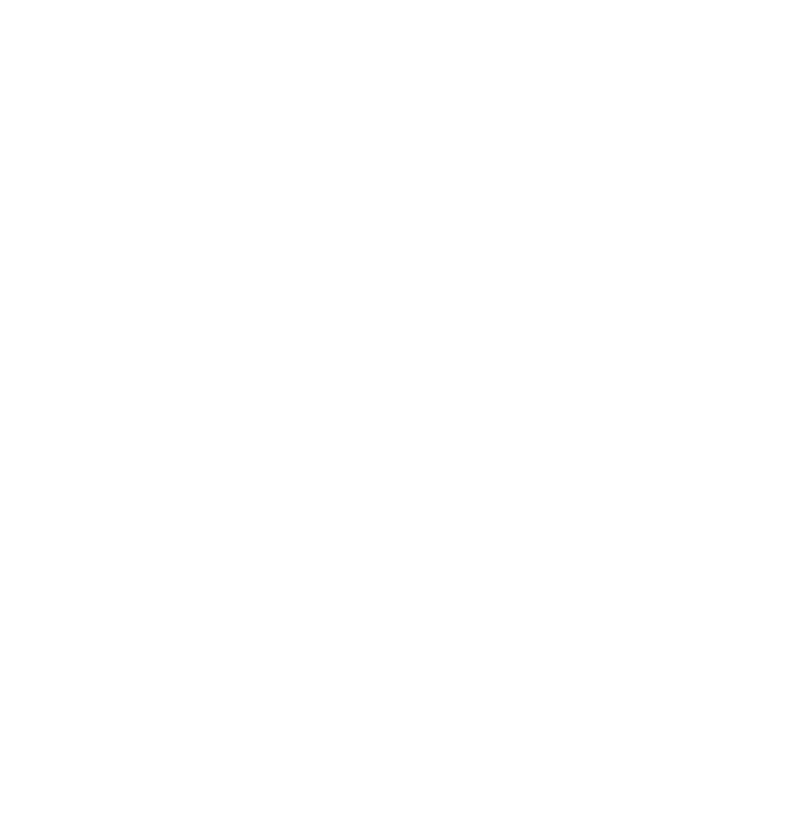
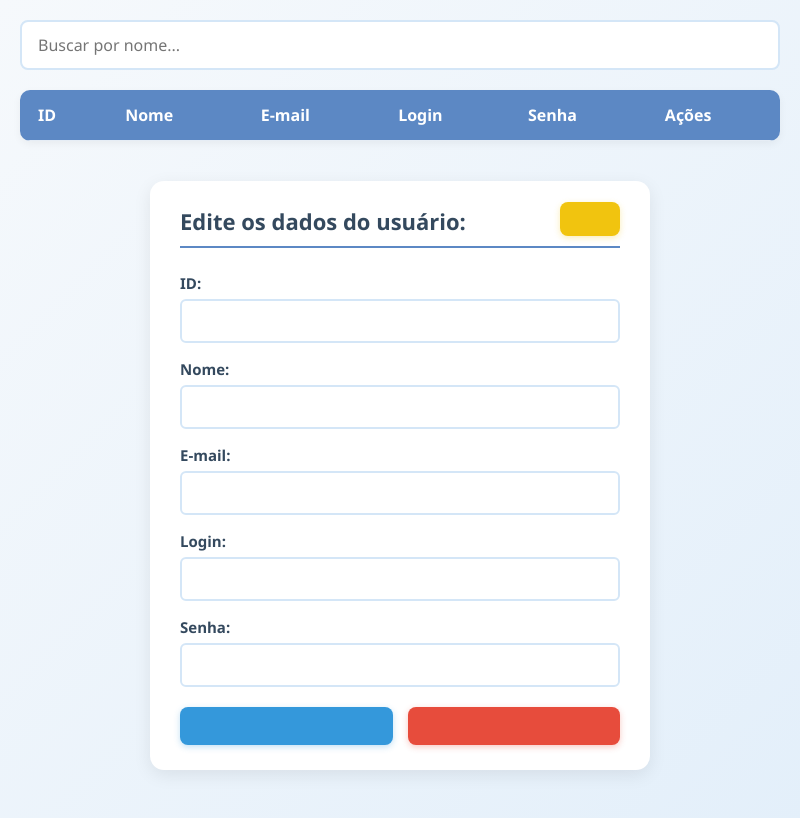
Before and after one commit to KauaBinello/ProjetoElectronPI, an Electron app: page src/usuario/usuario.html in a window 800 px wide. Drawn offline with nearby package versions, Linux system fonts and the light colour scheme.

Commit message:
Add files via upload

```diff
--- a/src/cliente/cliente.css
+++ b/src/cliente/cliente.css
@@ -7,7 +7,7 @@
     color: #2a3b4c;
 }
 
-/* Fundo com transição suave de azul acinzentado */
+/* Fundo com transição suave */
 body {
     background: linear-gradient(135deg, #f6f9fc, #e3effa);
     padding: 20px;
@@ -22,7 +22,7 @@ body {
     border: 2px solid #d4e6f7;
     border-radius: 8px;
     transition: border-color 0.3s ease;
-  margin-bottom: 8px;
+    margin-bottom: 20px; /* Aumentei a margem para dar mais espaço para a tabela */
     background-color: white;
 }
 
@@ -31,24 +31,10 @@ body {
     outline: none;
 }
 
-/* Parágrafo de teste abaixo do campo de pesquisa */
-#table {
-  margin-bottom: 15px;
-  font-size: 14px;
-  color: #2a3b4caa;
-}
-
-/* Botão limpar */
-#btn-limpar {
-  margin-bottom: 20px; /* sobe o botão */
-  float: left;
-}
-
 /* Estilização da tabela */
 table {
     width: 100%;
     border-collapse: collapse;
-  margin-top: 24px;
     background: #ffffff;
     border-radius: 10px;
     overflow: hidden;
@@ -58,6 +44,10 @@ table {
 thead {
     background-color: #5c88c4;
     color: #ffffff;
+}
+
+th {
+    color: #ffffff; /* Garante que o texto do cabeçalho seja branco */
 }
 
 th,
@@ -74,63 +64,65 @@ tbody tr {
 tbody tr:hover {
     background-color: #f1f7fd;
     transform: scale(1.005);
-  box-shadow: 0 4px 12px rgba(0, 0, 0, 0.05);
     cursor: pointer;
 }
 
-/* Botões gerais */
+/* Estilos gerais para botões */
 button {
-  background-color: #478de0;
     border: none;
     color: white;
     padding: 10px 20px;
     font-size: 15px;
     border-radius: 8px;
     cursor: pointer;
-  transition: background-color 0.3s ease, box-shadow 0.3s ease;
-  box-shadow: 0 2px 6px rgba(71, 141, 224, 0.3);
+    transition: background-color 0.3s ease, box-shadow 0.3s ease, transform 0.2s ease;
+    box-shadow: 0 2px 6px rgba(0, 0, 0, 0.1);
+    display: inline-flex; /* Para alinhar ícone e texto (se houver) */
+    align-items: center;
+    justify-content: center;
+    gap: 8px; /* Espaço entre o ícone e o texto */
 }
 
 button:hover {
-  background-color: #3c7ac4;
-  box-shadow: 0 4px 10px rgba(60, 122, 196, 0.3);
+    transform: translateY(-2px); /* Efeito de levantar o botão */
 }
 
-/* Modal */
+/* Modal de Edição */
 #modal {
     background: #ffffff;
-  max-width: 420px;
+    max-width: 500px;
     margin: 40px auto;
-  padding: 30px;
+    padding: 25px 30px;
     border-radius: 14px;
     box-shadow: 0 5px 18px rgba(0, 0, 0, 0.08);
     font-weight: 500;
+    position: relative; /* Necessário para posicionar o botão de limpar */
 }
 
 #modal h3 {
-  margin-bottom: 20px;
+    margin-bottom: 25px;
     font-size: 22px;
-  border-bottom: 2px solid #478de0;
-  padding-bottom: 8px;
+    color: #34495e;
+    border-bottom: 2px solid #5c88c4;
+    padding-bottom: 10px;
 }
 
 #modal label {
     display: block;
-  margin-bottom: 10px;
+    margin-bottom: 8px;
     font-size: 15px;
     color: #34495e;
+    font-weight: 600;
 }
 
-#modal input[type="text"],
-#modal input[type="number"],
-#modal input[type="date"] {
+#modal input {
     width: 100%;
     padding: 10px 12px;
     font-size: 15px;
     border: 2px solid #d4e6f7;
     border-radius: 6px;
     transition: border-color 0.3s ease;
-  margin-bottom: 12px;
+    margin-bottom: 16px;
 }
 
 #modal input:focus {
@@ -138,27 +130,58 @@ button:hover {
     outline: none;
 }
 
-/* Botões do modal */
-#modal button {
-  width: 48%;
-  margin-top: 15px;
+/* Container dos botões de ação do modal (Salvar e Deletar) */
+.modal-actions {
+    display: flex; /* Usando Flexbox para alinhar os botões */
+    gap: 15px; /* Espaçamento entre os botões */
+    margin-top: 20px;
 }
 
+.modal-actions button {
+    flex-grow: 1; /* Faz os botões ocuparem o espaço disponível igualmente */
+}
+
+/* --- ESTILOS ESPECÍFICOS DOS BOTÕES --- */
+
+/* Botão Limpar (Amarelo) - Posicionado no canto superior direito */
+#btn-limpar {
+    background-color: #f1c40f; /* Amarelo */
+    box-shadow: 0 2px 6px rgba(241, 196, 15, 0.3);
+    width: 60px;
+    position: absolute;
+    top: 21px;
+    right: 30px;
+    padding: 8px; /* Um pouco menor para se ajustar bem */
+}
+
+#btn-limpar:hover {
+    background-color: #d8b10e;
+}
+
+/* Botão Salvar (Azul) */
+#btn-salvar {
+    background-color: #3498db; /* Azul */
+    box-shadow: 0 2px 6px rgba(52, 152, 219, 0.3);
+}
+
+#btn-salvar:hover {
+    background-color: #2980b9;
+}
+
+/* Botão Deletar (Vermelho) */
 #btn-deletar {
-  background-color: #e16868;
-  box-shadow: 0 2px 6px rgba(225, 104, 104, 0.3);
+    background-color: #e74c3c; /* Vermelho */
+    box-shadow: 0 2px 6px rgba(231, 76, 60, 0.3);
 }
 
 #btn-deletar:hover {
-  background-color: #c75050;
+    background-color: #c0392b;
 }
 
-/* Ícones do Lucide */
+
+/* Ícones do Lucide (dentro dos botões) */
 i[data-lucide] {
-  vertical-align: middle;
-  margin-left: 5px;
-  stroke: white;
-  border-radius: 50%;
-  padding: 9px 10px;
-  background: rgba(0, 0, 0, 0.1);
+    stroke: white; /* Cor do traço do ícone */
+    width: 18px;
+    height: 18px;
 }
--- a/src/medicamento/medicamento.css
+++ b/src/medicamento/medicamento.css
@@ -7,7 +7,7 @@
     color: #2a3b4c;
 }
 
-/* Fundo com transição suave de azul acinzentado */
+/* Fundo com transição suave */
 body {
     background: linear-gradient(135deg, #f6f9fc, #e3effa);
     padding: 20px;
@@ -22,7 +22,7 @@ body {
     border: 2px solid #d4e6f7;
     border-radius: 8px;
     transition: border-color 0.3s ease;
-  margin-bottom: 8px;
+    margin-bottom: 20px;
     background-color: white;
 }
 
@@ -31,24 +31,10 @@ body {
     outline: none;
 }
 
-/* Parágrafo de teste abaixo do campo de pesquisa */
-#table {
-  margin-bottom: 15px;
-  font-size: 14px;
-  color: #2a3b4caa;
-}
-
-/* Botão limpar */
-#btn-limpar {
-  margin-bottom: 20px; /* sobe o botão */
-  float: left;
-}
-
 /* Estilização da tabela */
 table {
     width: 100%;
     border-collapse: collapse;
-  margin-top: 24px;
     background: #ffffff;
     border-radius: 10px;
     overflow: hidden;
@@ -57,6 +43,9 @@ table {
 
 thead {
     background-color: #5c88c4;
+}
+
+thead th {
     color: #ffffff;
 }
 
@@ -74,63 +63,68 @@ tbody tr {
 tbody tr:hover {
     background-color: #f1f7fd;
     transform: scale(1.005);
-  box-shadow: 0 4px 12px rgba(0, 0, 0, 0.05);
     cursor: pointer;
 }
 
 /* Botões gerais */
 button {
-  background-color: #478de0;
     border: none;
     color: white;
     padding: 10px 20px;
     font-size: 15px;
     border-radius: 8px;
     cursor: pointer;
-  transition: background-color 0.3s ease, box-shadow 0.3s ease;
-  box-shadow: 0 2px 6px rgba(71, 141, 224, 0.3);
+    transition: background-color 0.3s ease, box-shadow 0.3s ease, transform 0.2s ease;
+    box-shadow: 0 2px 6px rgba(0, 0, 0, 0.1);
+    display: inline-flex;
+    align-items: center;
+    justify-content: center;
+    gap: 8px;
 }
 
 button:hover {
-  background-color: #3c7ac4;
-  box-shadow: 0 4px 10px rgba(60, 122, 196, 0.3);
+    transform: translateY(-2px);
 }
 
 /* Modal */
 #modal {
     background: #ffffff;
-  max-width: 420px;
+    max-width: 500px;
     margin: 40px auto;
-  padding: 30px;
+    padding: 25px 30px;
     border-radius: 14px;
     box-shadow: 0 5px 18px rgba(0, 0, 0, 0.08);
     font-weight: 500;
+    position: relative;
 }
 
+/* Título do modal */
 #modal h3 {
-  margin-bottom: 20px;
+    margin-bottom: 25px;
     font-size: 22px;
-  border-bottom: 2px solid #478de0;
-  padding-bottom: 8px;
+    color: #34495e;
+    border-bottom: 2px solid #5c88c4;
+    padding-bottom: 10px;
 }
 
+/* Labels */
 #modal label {
     display: block;
-  margin-bottom: 10px;
+    margin-bottom: 8px;
     font-size: 15px;
     color: #34495e;
+    font-weight: 600;
 }
 
-#modal input[type="text"],
-#modal input[type="number"],
-#modal input[type="date"] {
+/* Inputs */
+#modal input {
     width: 100%;
     padding: 10px 12px;
     font-size: 15px;
     border: 2px solid #d4e6f7;
     border-radius: 6px;
     transition: border-color 0.3s ease;
-  margin-bottom: 12px;
+    margin-bottom: 16px;
 }
 
 #modal input:focus {
@@ -138,27 +132,55 @@ button:hover {
     outline: none;
 }
 
-/* Botões do modal */
-#modal button {
-  width: 48%;
-  margin-top: 15px;
+/* Botão limpar no topo */
+#btn-limpar {
+    background-color: #f1c40f;
+    box-shadow: 0 2px 6px rgba(241, 196, 15, 0.3);
+    width: 60px;
+    position: absolute;
+    top: 21px;
+    right: 30px;
+    padding: 8px;
 }
 
+#btn-limpar:hover {
+    background-color: #d8b10e;
+}
+
+/* Botão salvar */
+#btn-salvar {
+    background-color: #3498db;
+    box-shadow: 0 2px 6px rgba(52, 152, 219, 0.3);
+}
+
+#btn-salvar:hover {
+    background-color: #2980b9;
+}
+
+/* Botão deletar */
 #btn-deletar {
-  background-color: #e16868;
-  box-shadow: 0 2px 6px rgba(225, 104, 104, 0.3);
+    background-color: #e74c3c;
+    box-shadow: 0 2px 6px rgba(231, 76, 60, 0.3);
 }
 
 #btn-deletar:hover {
-  background-color: #c75050;
+    background-color: #c0392b;
 }
 
-/* Ícones do Lucide */
+/* Container dos botões */
+.modal-actions {
+    display: flex;
+    gap: 15px;
+    margin-top: 20px;
+}
+
+.modal-actions button {
+    flex-grow: 1;
+}
+
+/* Ícones lucide */
 i[data-lucide] {
-  vertical-align: middle;
-  margin-left: 5px;
     stroke: white;
-  border-radius: 50%;
-  padding: 9px 10px;
-  background: rgba(0, 0, 0, 0.1);
+    width: 18px;
+    height: 18px;
 }
--- a/src/usuario/usuario.css
+++ b/src/usuario/usuario.css
@@ -0,0 +1,186 @@
+/* Reset básico */
+* {
+    box-sizing: border-box;
+    margin: 0;
+    padding: 0;
+    font-family: 'Segoe UI', Tahoma, Geneva, Verdana, sans-serif;
+    color: #2a3b4c;
+}
+
+/* Fundo com transição suave */
+body {
+    background: linear-gradient(135deg, #f6f9fc, #e3effa);
+    padding: 20px;
+    min-height: 100vh;
+}
+
+/* Campo de busca */
+#campo-pesquisa {
+    width: 100%;
+    padding: 12px 16px;
+    font-size: 16px;
+    border: 2px solid #d4e6f7;
+    border-radius: 8px;
+    transition: border-color 0.3s ease;
+    margin-bottom: 20px;
+    background-color: white;
+}
+
+#campo-pesquisa:focus {
+    border-color: #5c88c4;
+    outline: none;
+}
+
+/* Estilização da tabela */
+table {
+    width: 100%;
+    border-collapse: collapse;
+    background: #ffffff;
+    border-radius: 10px;
+    overflow: hidden;
+    box-shadow: 0 3px 8px rgba(0, 0, 0, 0.05);
+}
+
+thead {
+    background-color: #5c88c4;
+}
+
+thead th {
+    color: #ffffff;
+}
+
+th,
+td {
+    padding: 14px 18px;
+    text-align: left;
+    border-bottom: 1px solid #e6edf5;
+}
+
+tbody tr {
+    transition: transform 0.25s ease, background-color 0.25s ease;
+}
+
+tbody tr:hover {
+    background-color: #f1f7fd;
+    transform: scale(1.005);
+    cursor: pointer;
+}
+
+/* Botões */
+button {
+    border: none;
+    color: white;
+    padding: 10px 20px;
+    font-size: 15px;
+    border-radius: 8px;
+    cursor: pointer;
+    transition: background-color 0.3s ease, box-shadow 0.3s ease, transform 0.2s ease;
+    box-shadow: 0 2px 6px rgba(0, 0, 0, 0.1);
+    display: inline-flex;
+    align-items: center;
+    justify-content: center;
+    gap: 8px;
+}
+
+button:hover {
+    transform: translateY(-2px);
+}
+
+/* Modal */
+#modal {
+    background: #ffffff;
+    max-width: 500px;
+    margin: 40px auto;
+    padding: 25px 30px;
+    border-radius: 14px;
+    box-shadow: 0 5px 18px rgba(0, 0, 0, 0.08);
+    font-weight: 500;
+    position: relative;
+}
+
+/* Título do modal */
+#modal h3 {
+    margin-bottom: 25px;
+    font-size: 22px;
+    color: #34495e;
+    border-bottom: 2px solid #5c88c4;
+    padding-bottom: 10px;
+}
+
+/* Labels do modal */
+#modal label {
+    display: block;
+    margin-bottom: 16px;
+    font-size: 15px;
+    color: #34495e;
+    font-weight: 600;
+}
+
+/* Inputs do modal */
+#modal input {
+    width: 100%;
+    padding: 10px 12px;
+    font-size: 15px;
+    border: 2px solid #d4e6f7;
+    border-radius: 6px;
+    transition: border-color 0.3s ease;
+    margin-top: 6px;
+}
+
+#modal input:focus {
+    border-color: #5c88c4;
+    outline: none;
+}
+
+/* Botão limpar */
+#btn-limpar {
+    background-color: #f1c40f;
+    box-shadow: 0 2px 6px rgba(241, 196, 15, 0.3);
+    width: 60px;
+    position: absolute;
+    top: 21px;
+    right: 30px;
+    padding: 8px;
+}
+
+#btn-limpar:hover {
+    background-color: #d8b10e;
+}
+
+/* Botão salvar */
+#btn-salvar {
+    background-color: #3498db;
+    box-shadow: 0 2px 6px rgba(52, 152, 219, 0.3);
+}
+
+#btn-salvar:hover {
+    background-color: #2980b9;
+}
+
+/* Botão deletar */
+#btn-deletar {
+    background-color: #e74c3c;
+    box-shadow: 0 2px 6px rgba(231, 76, 60, 0.3);
+}
+
+#btn-deletar:hover {
+    background-color: #c0392b;
+}
+
+/* Container dos botões */
+.modal-actions {
+    display: flex;
+    gap: 15px;
+    margin-top: 20px;
+}
+
+.modal-actions button {
+    flex-grow: 1;
+}
+
+/* Ícones lucide */
+i[data-lucide] {
+    stroke: white;
+    width: 18px;
+    height: 18px;
+}
--- a/src/usuario/usuario.html
+++ b/src/usuario/usuario.html
@@ -0,0 +1,68 @@
+<!DOCTYPE html>
+<html lang="pt-br">
+
+<head>
+    <meta charset="UTF-8">
+    <meta name="viewport" content="width=device-width, initial-scale=1.0">
+    <title>Lista de usuários</title>
+
+    <script src="https://unpkg.com/lucide@latest"></script>
+    <link rel="stylesheet" href="usuario.css">
+</head>
+
+<body>
+    <input type="text" id="campo-pesquisa" placeholder="Buscar por nome..." />
+    <p id="table"></p>
+    <table id="usuariosTable">
+        <thead>
+            <tr>
+                <th>ID</th>
+                <th>Nome</th>
+                <th>E-mail</th>
+                <th>Login</th>
+                <th>Senha</th>
+                <th>Ações</th>
+            </tr>
+        </thead>
+
+        <tbody id="usuariosTableDados">
+        </tbody>
+    </table>
+
+
+    <!--modal-->
+    <div id="modal">
+        <button id="btn-limpar">
+            <i data-lucide="eraser"></i>
+        </button>
+        <h3>Edite os dados do usuário:</h3>
+
+        <label>ID: <input type="text" id="usuario-id" readonly />
+        </label>
+
+        <label>Nome: <input type="text" id="usuario-nome">
+        </label>
+
+        <label>E-mail: <input type="text" id="usuario-email">
+        </label>
+
+        <label>Login: <input type="text" id="usuario-login">
+        </label>
+
+        <label>Senha: <input type="text" id="usuario-senha">
+        </label>
+
+        <div class="modal-actions">
+            <button id="btn-salvar">
+                <i data-lucide="save"></i>
+            </button>
+            <button id="btn-deletar">
+                <i data-lucide="trash-2"></i>
+            </button>
+        </div>
+    </div>
+
+    <script src="usuario.js"></script>
+</body>
+
+</html>
```
Also changed, not shown: src/appListeners.js (+12 -2 lines), src/cliente/cliente.html (+12 -10 lines), src/index.html (+1 -1 lines), src/janelaModal.js (+3 -23 lines), src/medicamento/medicamento.html (+13 -12 lines), src/preload.js (+25 -2 lines), src/usuario/usuarioDB.js (+34 -0 lines), 1 other file. Lines whose indentation alone changed are shown as unchanged.
